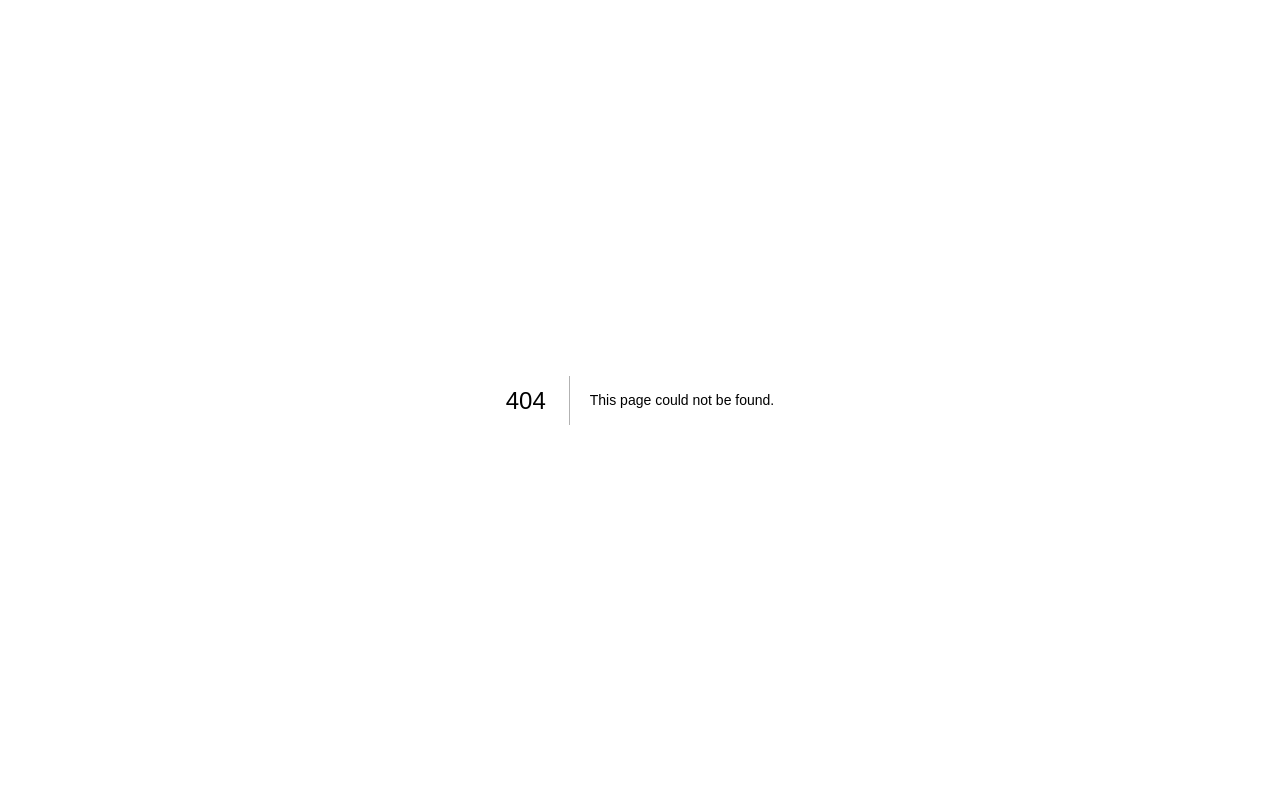
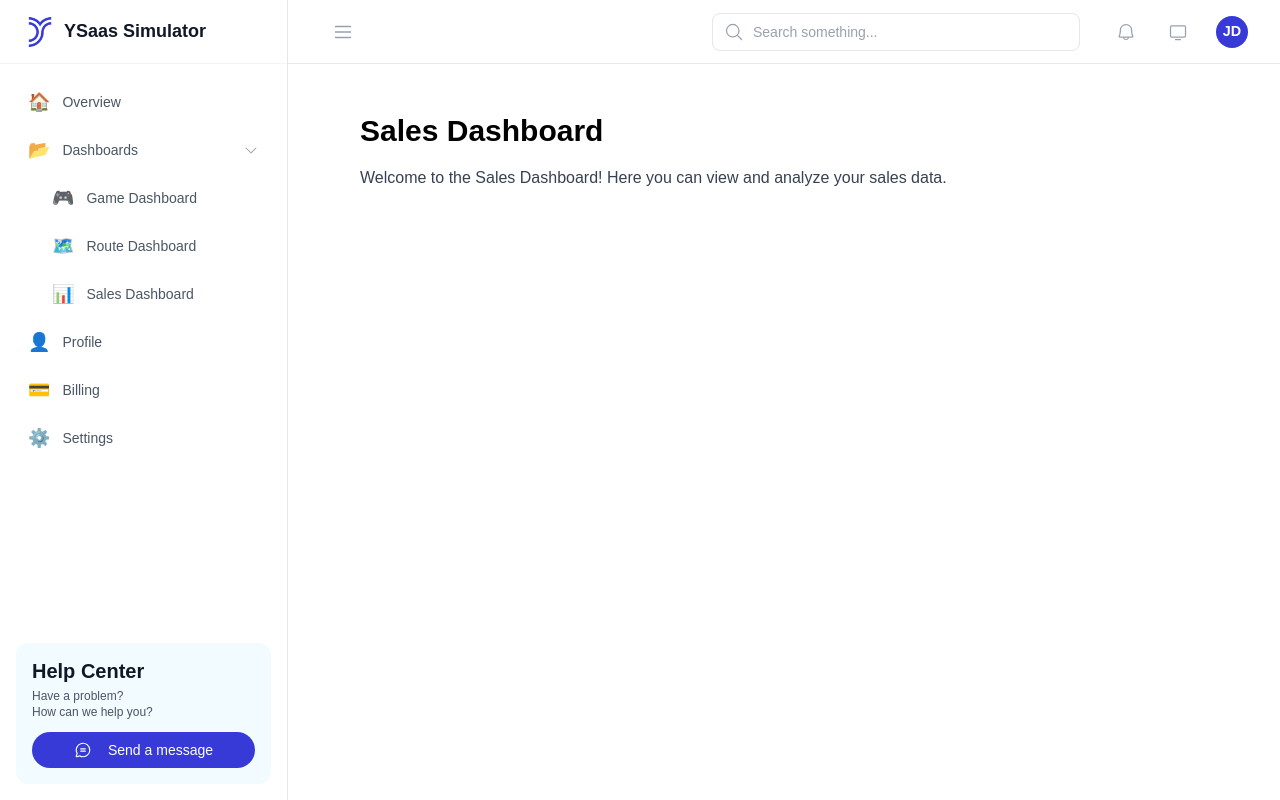
Before and after one commit to pixelbren/saas-module-simulator, a Next.js app: page /dashboard/sales-dashboard in a window 1280 px wide. Before the commit this address had no page. Built offline with nearby package versions, Linux system fonts and the light colour scheme; a web font is replaced by a local one.

Commit message:
refactor: rename analytics route and page to sales-dashboard

```diff
--- /dev/null
+++ b/src/app/dashboard/sales-dashboard/page.tsx
@@ -0,0 +1,13 @@
+// This file will be moved to src/app/dashboard/sales-dashboard/page.tsx
+export default function SalesDashboardPage() {
+  return (
+    <div className="p-6">
+      <h1 className="text-2xl font-bold mb-4">Sales Dashboard</h1>
+      <p className="text-gray-700 dark:text-gray-300">
+        Welcome to the Sales Dashboard! Here you can view and analyze your sales
+        data.
+      </p>
+      {/* Add charts, tables, or other sales analytics components here */}
+    </div>
+  );
+}
--- a/src/app/globals.css
+++ b/src/app/globals.css
@@ -182,16 +182,19 @@
     font-family: var(--font-alumni-sans);
     font-size: var(--text-2xl);
     font-weight: var(--font-weight-bold);
+    line-height: var(--leading-tight);
   }
   h3 {
     font-family: var(--font-alumni-sans);
     font-size: var(--text-xl);
     font-weight: var(--font-weight-bold);
+    line-height: var(--leading-tight);
   }
   h4 {
     font-family: var(--font-alumni-sans);
     font-size: var(--text-lg);
     font-weight: var(--font-weight-semibold);
+    line-height: var(--leading-tight);
   }
 }
 
--- a/src/components/Sidebar.tsx
+++ b/src/components/Sidebar.tsx
@@ -36,7 +36,7 @@ const navigation: NavigationItem[] = [
     group: "Dashboards",
   },
   {
-    name: "Analytics",
+    name: "Sales Dashboard",
     href: "/dashboard/analytics",
     icon: "📊",
     group: "Dashboards",
```
